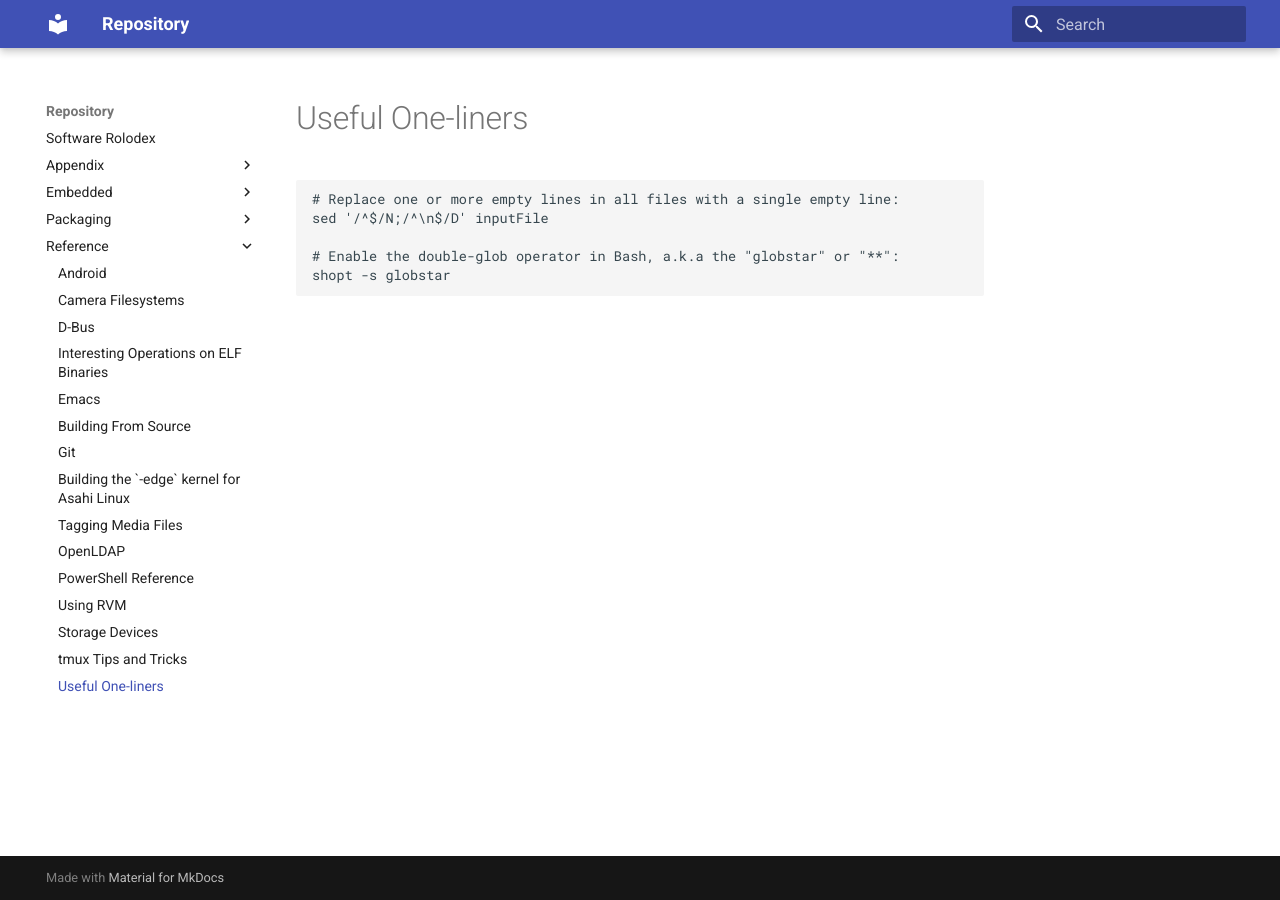
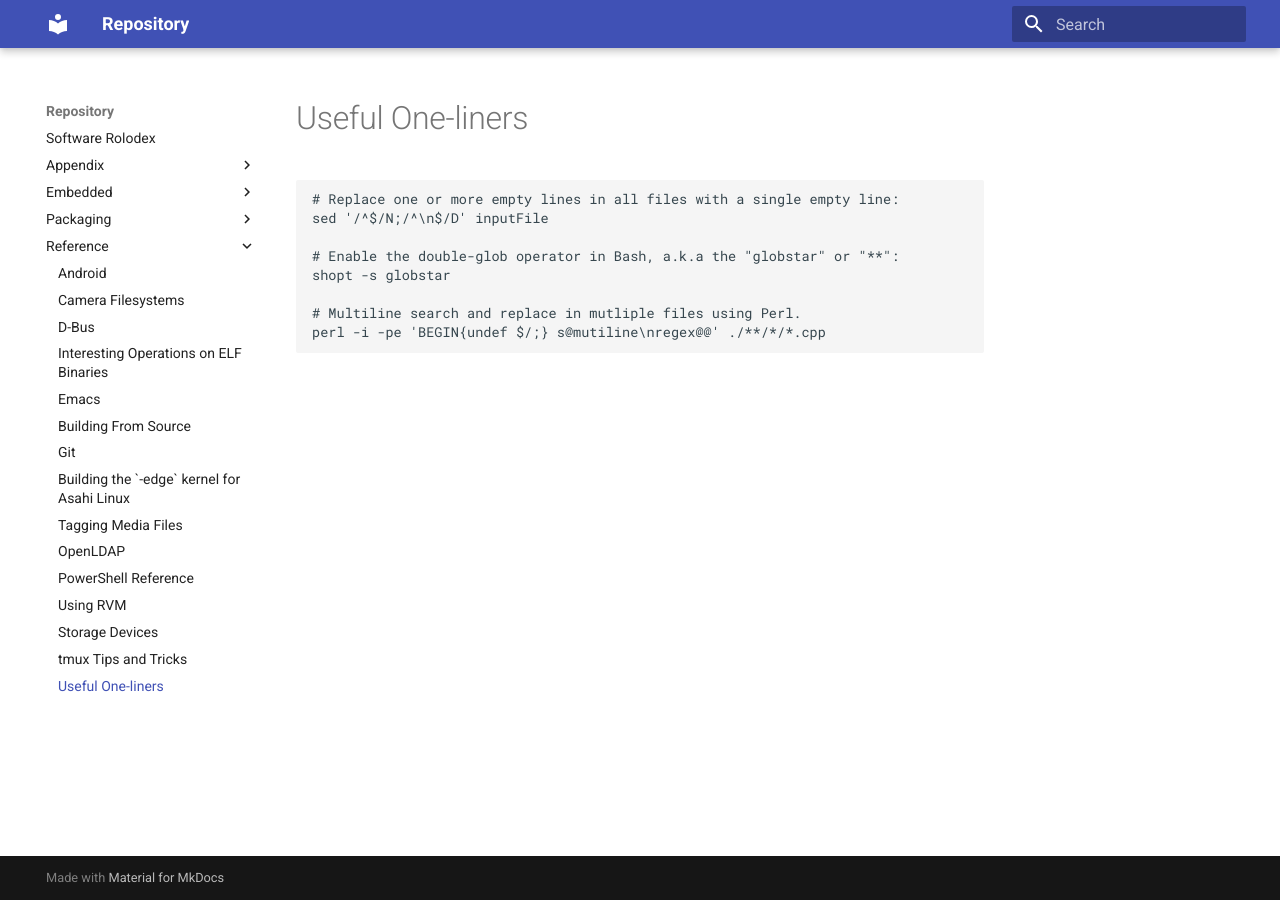
Before and after one commit to AmateurECE/twardyece-repository, an MkDocs documentation site: the page built from docs/Reference/UsefulOneliners.md, in a window 1280 px wide. Built offline with MkDocs 1.6.1 and Material for MkDocs 9.7.7, drawn with Linux system fonts in a browser that asks for light colours.

Commit message:
Add perl oneliner to do multiline search/replace

````diff
--- a/docs/Reference/UsefulOneliners.md
+++ b/docs/Reference/UsefulOneliners.md
@@ -8,4 +8,7 @@ sed '/^$/N;/^\n$/D' inputFile
 
 # Enable the double-glob operator in Bash, a.k.a the "globstar" or "**":
 shopt -s globstar
+
+# Multiline search and replace in mutliple files using Perl.
+perl -i -pe 'BEGIN{undef $/;} s@mutiline\nregex@@' ./**/*/*.cpp
 ```
````
